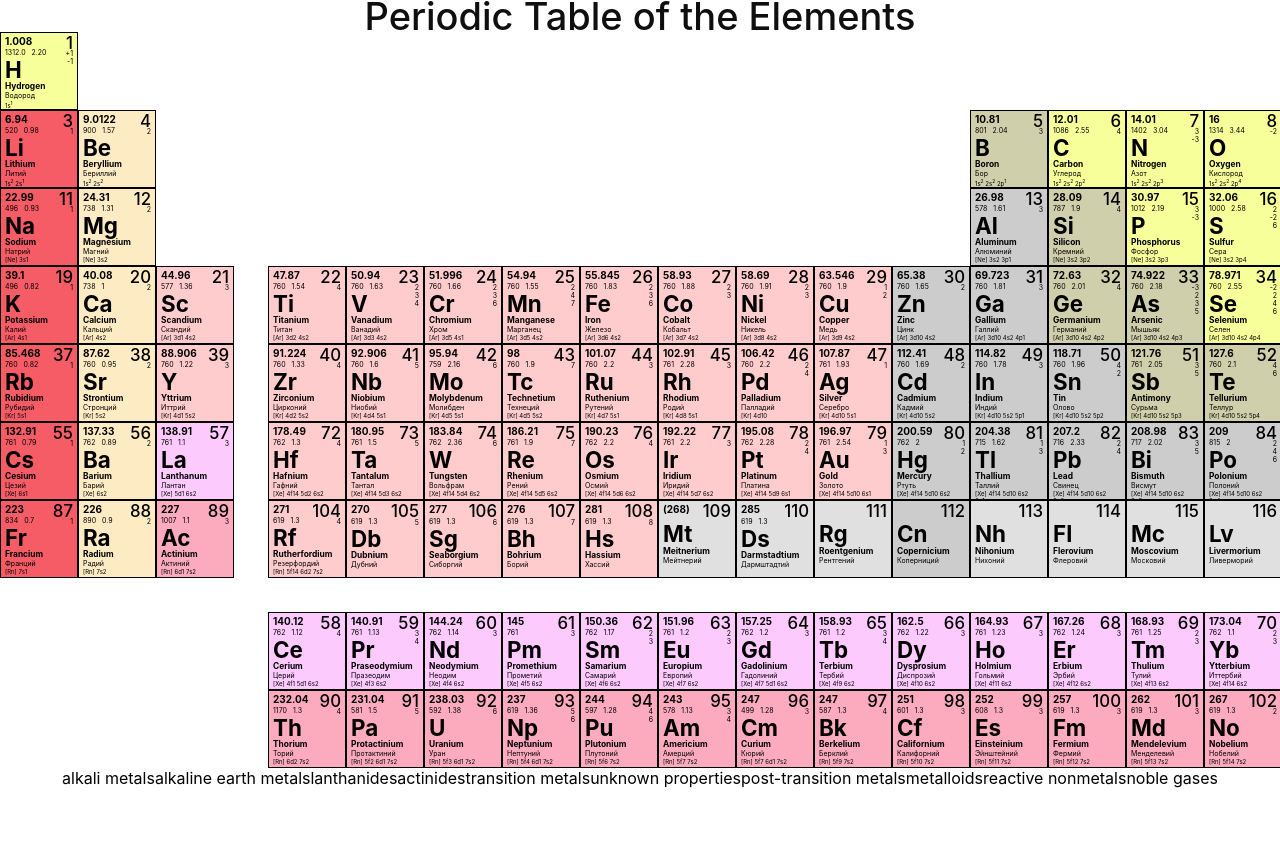
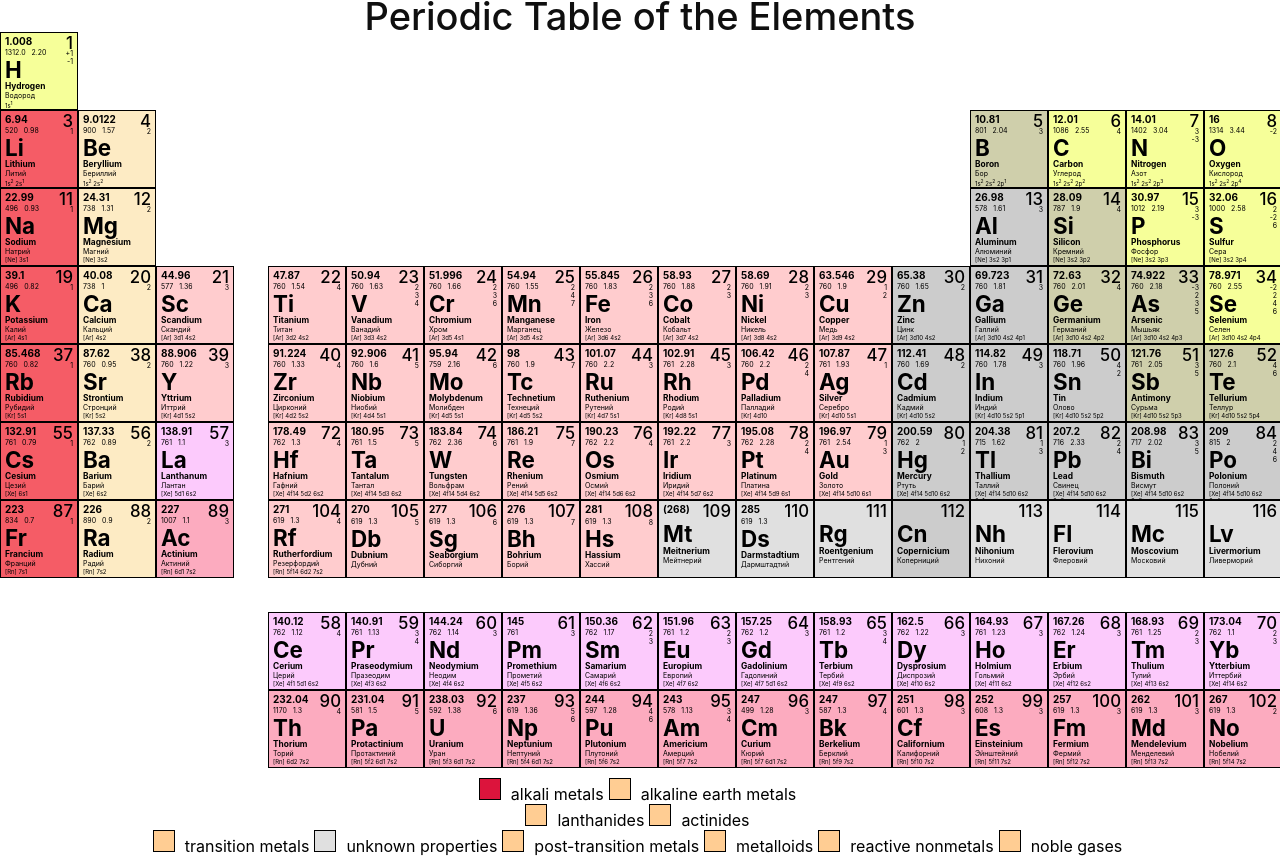
Before and after one commit to cyberkesa/Mendeleev, a React (Create React App) app: page / in a window 1280 px wide. Shown: the top 866 px of the page. Before the commit the page ends 800 px from the top, so only its background shows below. Built offline with nearby package versions, Linux system fonts and the light colour scheme.

Commit message:
Add Colors blocks

```diff
--- a/src/Colors.css
+++ b/src/Colors.css
@@ -0,0 +1,44 @@
+.q {
+  display: inline-flex;
+  height: 20px;
+  width: 20px;
+  margin-right: 5px;
+  border: 0.1px solid #000000;
+}
+
+span {
+  margin: 5px;
+}
+
+.q-alkali-metals {
+  background-color: crimson;
+}
+
+.colors {
+  padding: 10px;
+}
+
+.q-alkaline {
+  background-color: rgb(255, 205, 147);
+}
+.q-lanthanides {
+  background-color: rgb(255, 205, 147);
+}
+.q-actinides {
+  background-color: rgb(255, 205, 147);
+}
+.q-unknown {
+  background-color: #e0e0e0;
+}
+.q-post {
+  background-color: rgb(255, 205, 147);
+}
+.q-metalloids {
+  background-color: rgb(255, 205, 147);
+}
+.q-reactive {
+  background-color: rgb(255, 205, 147);
+}
+.q-noble {
+  background-color: rgb(255, 205, 147);
+}
--- a/src/components/Colors.js
+++ b/src/components/Colors.js
@@ -1,38 +1,42 @@
 import React, { useState } from "react";
-import "../Element.css";
+import "../Colors.css";
 
 const Colors = () => {
   return (
+    <div className="colors">
       <div className="colors-table">
-      <span className="q-alkali-metals"></span>
+        <div className="q q-alkali-metals"></div>
         <span className="alkali-metals">alkali metals</span>
 
-      <span className="q-alkaline"></span>
+        <div className="q q-alkaline"></div>
         <span className="alkaline">alkaline earth metals</span>
 
-      <span className="q-lanthanides"></span>
+        <div>
+          <div className="q q-lanthanides"></div>
           <span className="lanthanides">lanthanides</span>
 
-      <span className="q-actinides"></span>
+          <div className="q q-actinides"></div>
           <span className="actinides">actinides</span>
+        </div>
 
-      <span className="q-actinides"></span>
+        <div className="q q-actinides"></div>
         <span className="actinides">transition metals</span>
 
-      <span className="q-unknown"></span>
+        <div className="q q-unknown"></div>
         <span className="unknown">unknown properties</span>
 
-      <span className="q-post"></span>
+        <div className="q q-post"></div>
         <span className="post">post-transition metals</span>
 
-      <span className="q-metalloids"></span>
+        <div className="q q-metalloids"></div>
         <span className="metalloids">metalloids</span>
 
-      <span className="q-reactive"></span>
+        <div className="q q-reactive"></div>
         <span className="reactive">reactive nonmetals</span>
 
-      <span className="q-noble"></span>
+        <div className="q q-noble"></div>
         <span className="noble">noble gases</span>
+      </div>
     </div>
   );
 };
```
Lines whose indentation alone changed are shown as unchanged.
